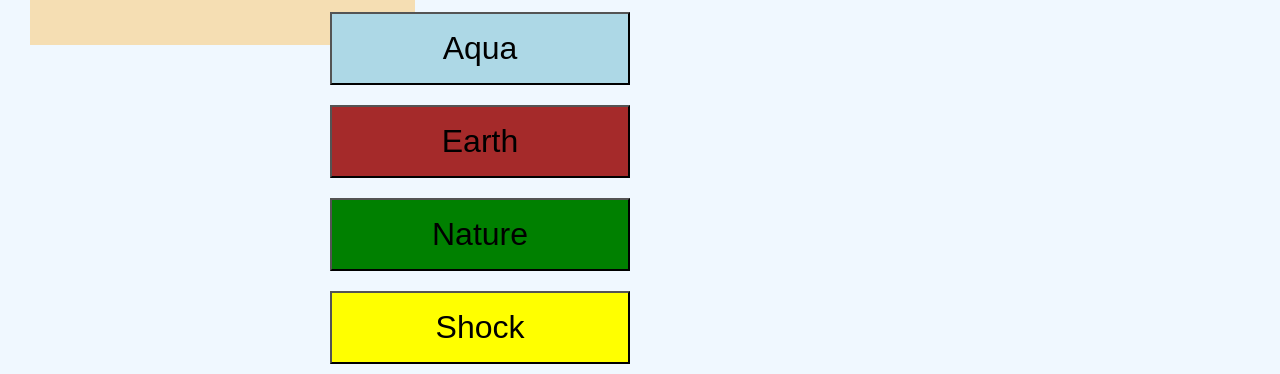
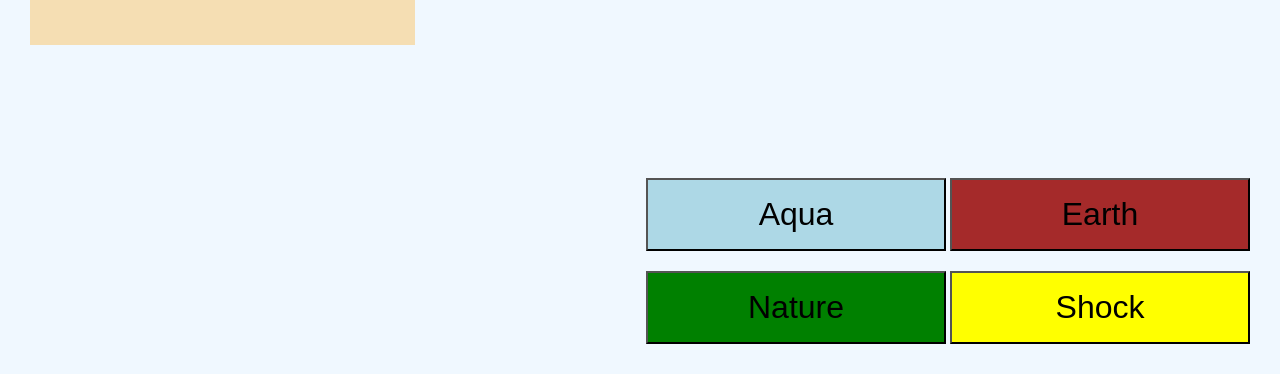
Before and after one commit to AmruthjithSunil/elements, a plain HTML site: page index.html in a window 1280 px wide. Shown: the part 426-800 px from the top of the page. Drawn offline with Linux system fonts and the light colour scheme.

Commit message:
responsive

```diff
--- a/styles.css
+++ b/styles.css
@@ -33,14 +33,26 @@
 
 #moveset {
     position: fixed;
-    left: 50%;
     bottom: 0;
-    transform: translate(-50%,0);
 }
 
 .move {
-    margin: 10px;
+    margin: 10px 0;
     font-size: 2em;
     width: 300px;
-    padding: 0.5em 1.5em;
+    padding: 0.5em 0em;
 }
+
+@media only screen and (max-width: 1207px){
+    #moveset{
+        left: 50%;
+        transform: translate(-150px,0);
+    }
+}
+
+@media only screen and (min-width: 1208px){
+    #moveset{
+        right: 0;
+        margin: 20px 30px;
+    }
+}
```
